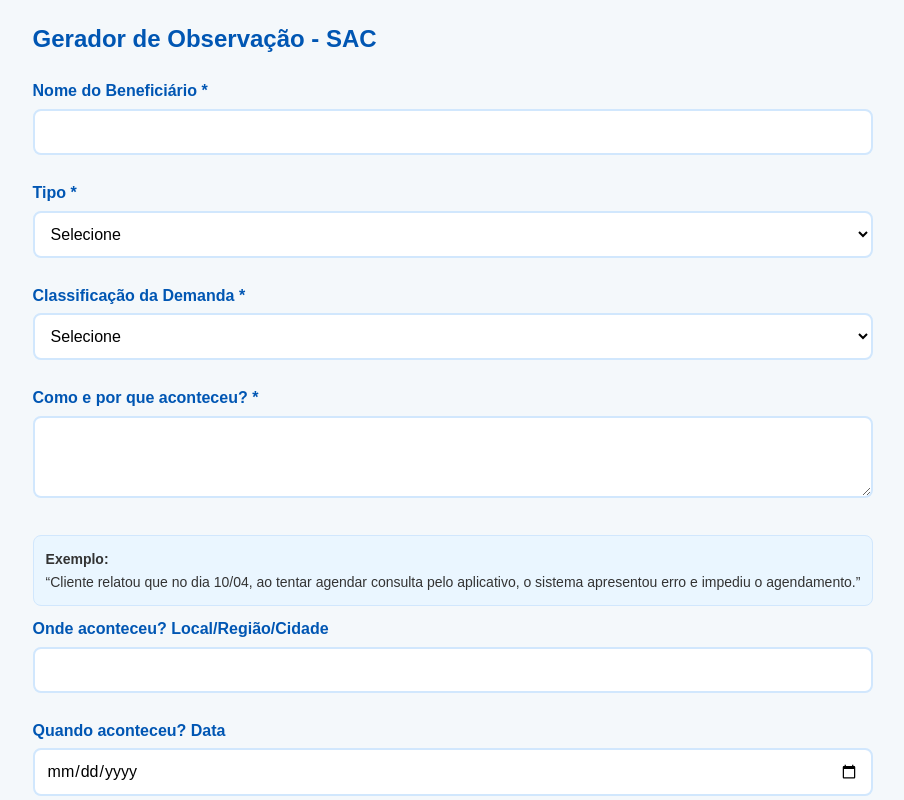
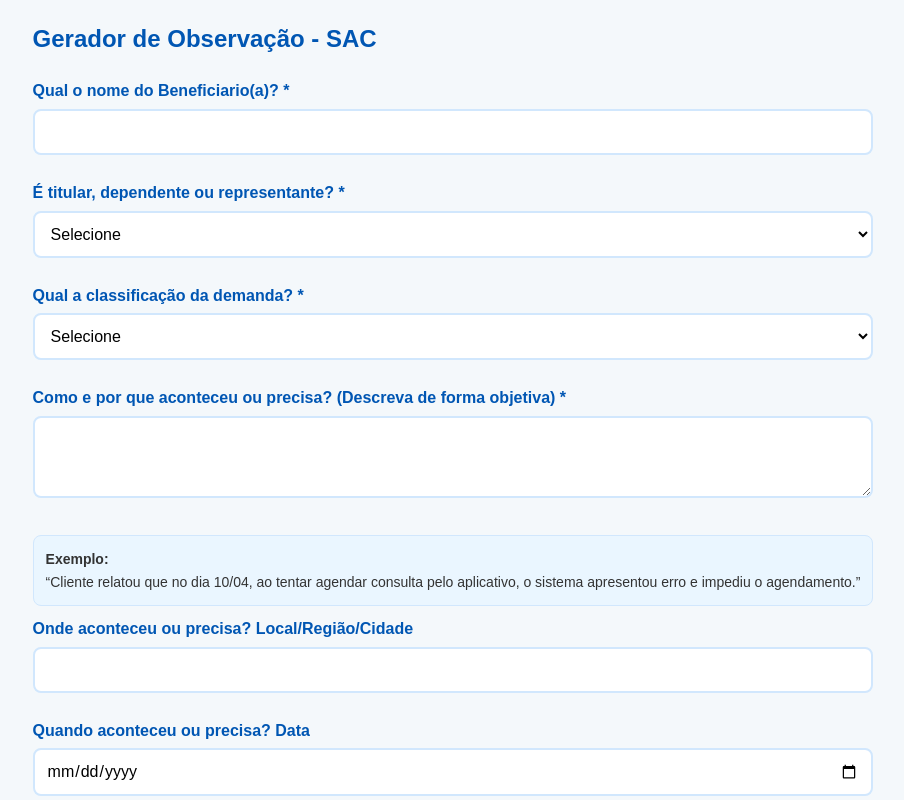
Before and after one commit to JonasIsaias/Observacao-SAC, a plain HTML site: page index.html in a window 1280 px wide. Shown: the top 800 px of the page, without its empty margins (187-1091 px from the left). Drawn offline with Linux system fonts and the light colour scheme.

Commit message:
Update index.html

```diff
--- a/index.html
+++ b/index.html
@@ -13,10 +13,10 @@
 
         <!-- Formulário -->
         <form id="form">
-            <label>Nome do Beneficiário *</label>
+            <label>Qual o nome do Beneficiario(a)? *</label>
             <input type="text" id="nome" class="obrigatorio" required>
 
-            <label>Tipo *</label>
+            <label>É titular, dependente ou representante? *</label>
             <select id="tipo" class="obrigatorio" required>
                 <option value="">Selecione</option>
                 <option value="Titular">Titular</option>
@@ -24,7 +24,7 @@
                 <option value="Representante">Representante</option>
             </select>
 
-            <label>Classificação da Demanda *</label>
+            <label>Qual a classificação da demanda? *</label>
             <select id="classificacao" class="obrigatorio" required onchange="verificarClassificacao()">
                 <option value="">Selecione</option>
                 <option value="Reclama">Reclama</option>
@@ -44,22 +44,22 @@
                 <ul>
                     <li><strong>Cliente Alterado:</strong> comportamento exaltado ou fora do tom.</li>
                     <li><strong>Situação Urgente:</strong> risco à saúde ou emergência.</li>
-                    <li><strong>Ameaça NIP / Liminar?:</strong> menção à ANS ou judicialização.</li>
+                    <li><strong>Ameaça NIP / Liminar?:</strong> menção à ANS, NIP ou Liminar.</li>
                 </ul>
                 <img src="Imagem_flag.jpg" alt="Flags no SIGO" style="max-width: 300px;">
             </div>
 
-            <label>Como e por que aconteceu? *</label>
+            <label>Como e por que aconteceu ou precisa? (Descreva de forma objetiva) *</label>
             <textarea id="descricao" class="obrigatorio" rows="3" required oninput="mostrarExemplo()"></textarea>
             <div id="exemploDescricao" class="instrucoes">
                 <strong>Exemplo:</strong><br>
                 “Cliente relatou que no dia 10/04, ao tentar agendar consulta pelo aplicativo, o sistema apresentou erro e impediu o agendamento.”
             </div>
 
-            <label>Onde aconteceu? Local/Região/Cidade</label>
+            <label>Onde aconteceu ou precisa? Local/Região/Cidade</label>
             <input type="text" id="local">
 
-            <label>Quando aconteceu? Data</label>
+            <label>Quando aconteceu ou precisa? Data</label>
             <input type="date" id="data">
 
             <label>Quando aconteceu? Horário</label>
```
